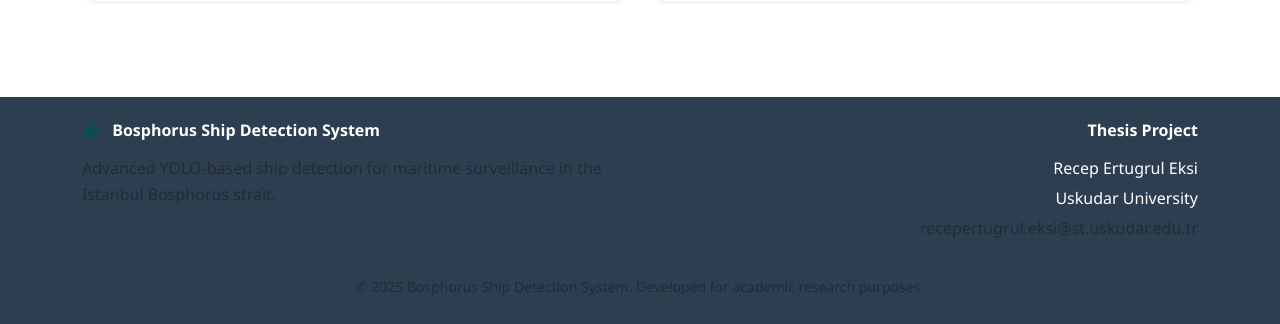
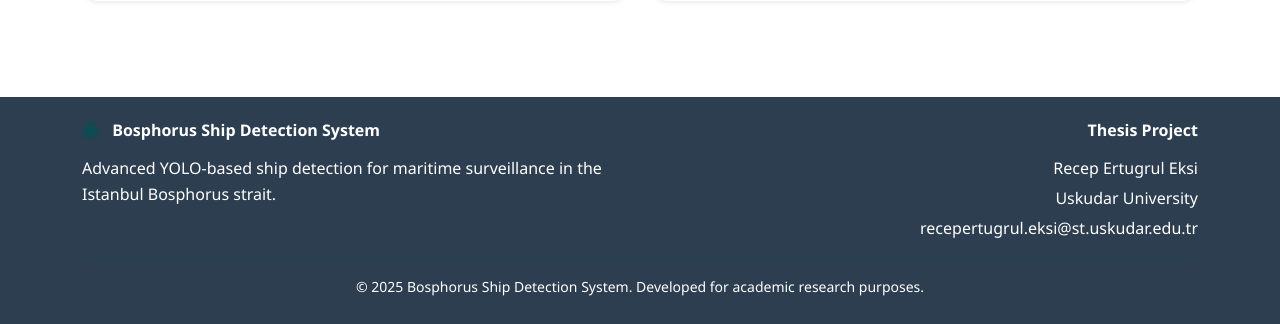
Before and after one commit to AndylLow/MaritimeSentry, a Flask app: page /about in a window 1280 px wide. Shown: the part 3309-3633 px from the top of the page. Run offline with Flask 3, Linux system fonts and the light colour scheme.

Commit message:
Improve the visibility of text throughout the website for better readability
Change text color from `text-muted` to `text-light` in `templates/base.html` for improved contrast.

Replit-Commit-Author: Agent
Replit-Commit-Session-Id: 3961216f-3999-4a4e-99e7-a11da87cb370
Replit-Commit-Screenshot-Url: https://storage.googleapis.com/screenshot-production-us-central1/e9f40180-d22b-4001-b0e1-a5314c61cbec/3961216f-3999-4a4e-99e7-a11da87cb370/XrXmGcX

```diff
--- a/templates/base.html
+++ b/templates/base.html
@@ -94,7 +94,7 @@
                         <i class="fas fa-ship me-2 text-ocean"></i>
                         Bosphorus Ship Detection System
                     </h6>
-                    <p class="text-muted mb-0">
+                    <p class="text-light mb-0">
                         Advanced YOLO-based ship detection for maritime surveillance in the Istanbul Bosphorus strait.
                     </p>
                 </div>
@@ -102,11 +102,11 @@
                     <h6 class="fw-bold mb-3">Thesis Project</h6>
                     <p class="text-light mb-1">Recep Ertugrul Eksi</p>
                     <p class="text-light mb-1">Uskudar University</p>
-                    <p class="text-muted mb-0">recepertugrul.eksi@st.uskudar.edu.tr</p>
+                    <p class="text-light mb-0">recepertugrul.eksi@st.uskudar.edu.tr</p>
                 </div>
             </div>
             <hr class="border-ocean my-3">
-            <div class="text-center text-muted">
+            <div class="text-center text-light">
                 <small>
                     &copy; {{ datetime.now().year }} Bosphorus Ship Detection System.
                     Developed for academic research purposes.
```
